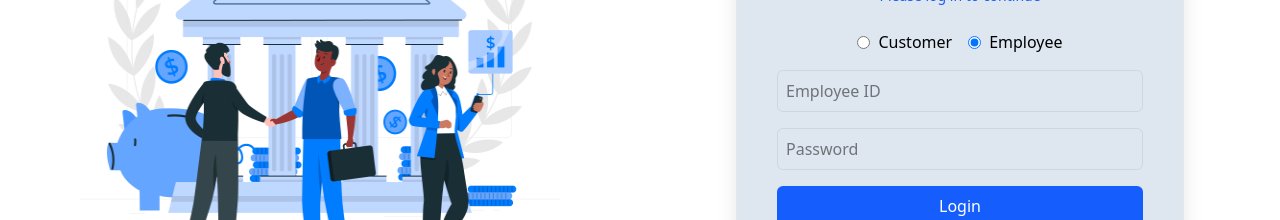
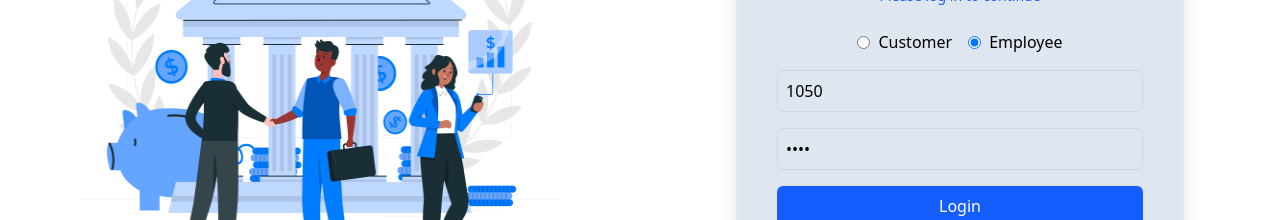
Before and after one commit to nishan-khiva/Bank-App, a React (Vite) app in the folder fronted/: page / in a window 1280 px wide. Shown: the part 320-540 px from the top of the page. Built offline with nearby package versions, Linux system fonts and the light colour scheme.

Commit message:
Update LoginPage.jsx

```diff
--- a/fronted/src/Pages/LoginPage.jsx
+++ b/fronted/src/Pages/LoginPage.jsx
@@ -5,8 +5,8 @@ import api from '../Api/axiosInstance'; // Updated import for axios instance
 const Login = () => {
   const [loginType, setLoginType] = useState('employee');
   const [custumerId, setCustumerId] = useState('');
-  const [employeeId, setEmployeeId] = useState('');
-  const [password, setPassword] = useState('');
+  const [employeeId, setEmployeeId] = useState('1050');
+  const [password, setPassword] = useState('1234');
   const [error, setError] = useState('');
   const navigate = useNavigate();
 
```
